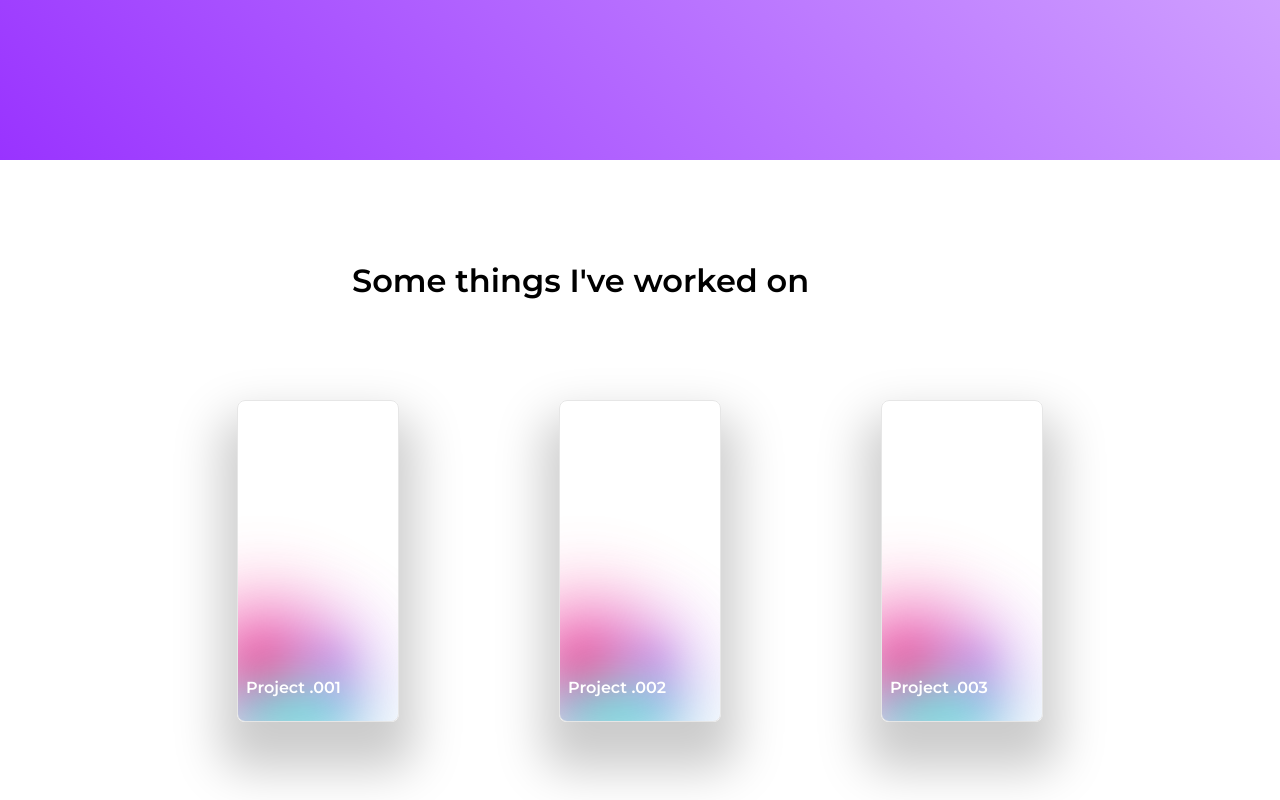
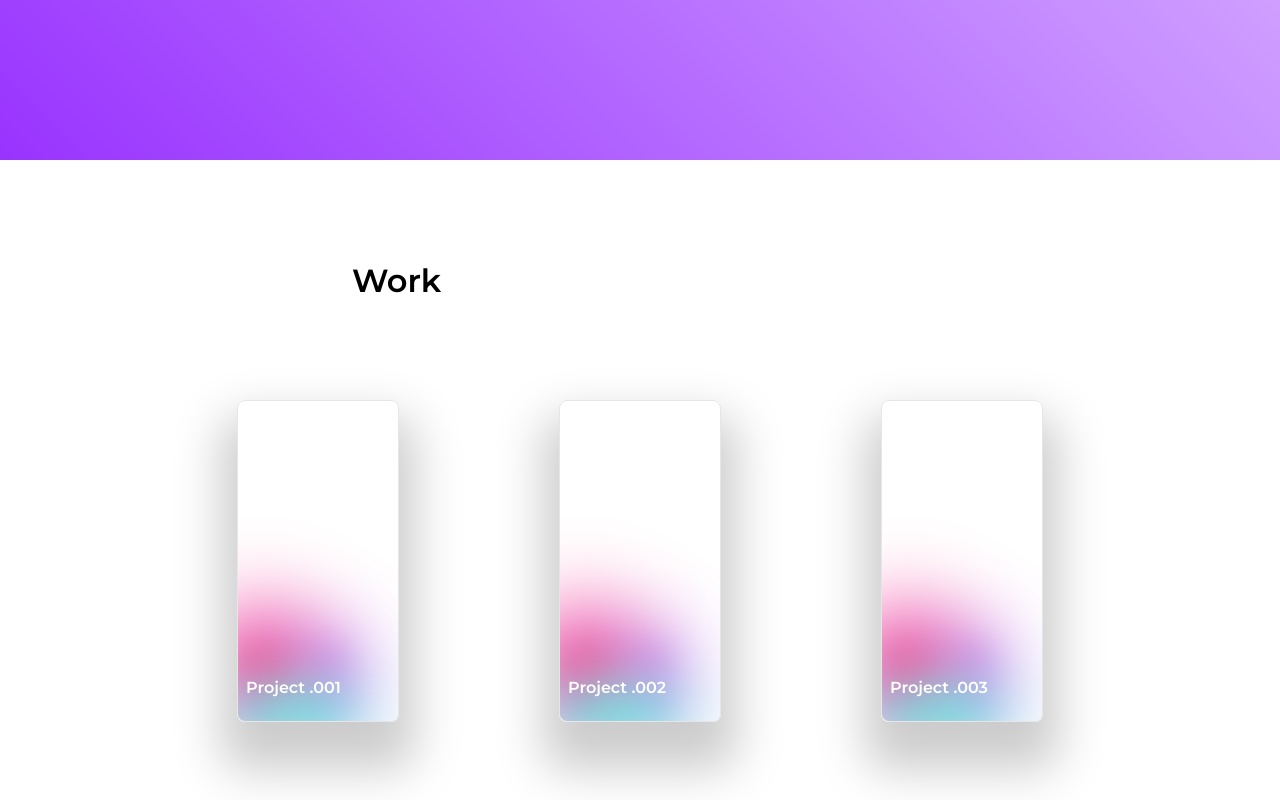
Before and after one commit to styp3r/naviportfolio, a React (Create React App) app: page / in a window 1280 px wide. Shown: the part 1280-2080 px from the top of the page. Built offline with nearby package versions, Linux system fonts and the light colour scheme.

Commit message:
Code Refactor

```diff
--- a/src/components/Work.jsx
+++ b/src/components/Work.jsx
@@ -4,7 +4,7 @@ import ProjectItem from './ProjectItem';
 function Work(){
 
     return (<div id = "workContainer">
-        <h1 id = "workTitle">Some things I've worked on</h1>
+        <h1 id = "workTitle">Work</h1>
         <ProjectItem title = "one" itemName = "Project .001"/>
         <ProjectItem title = "two" itemName = "Project .002"/>
         <ProjectItem title = "three" itemName = "Project .003"/>
```
